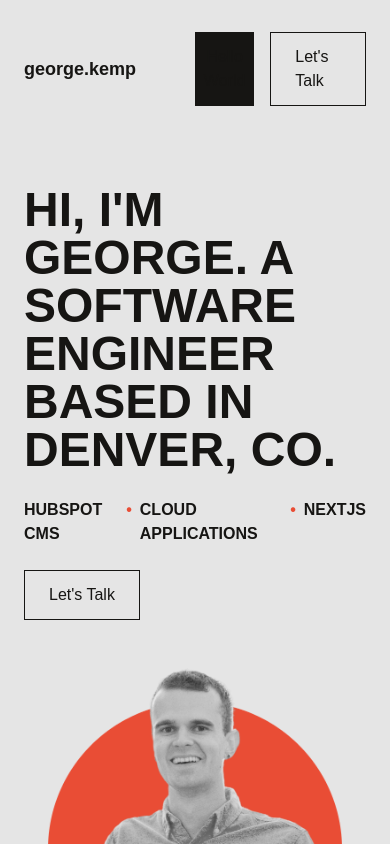
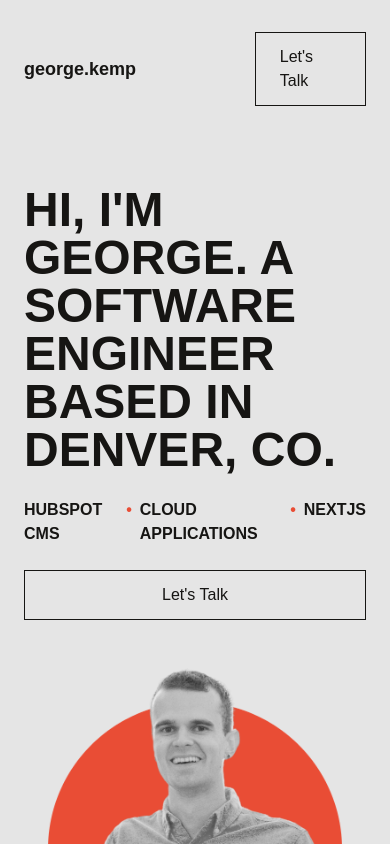
Before and after one commit to gkemp94/georgekemp-co-uk, a Next.js app: page / in a window 390 px wide. Shown: the top 844 px of the page. Built offline with nearby package versions, Linux system fonts and the light colour scheme; a web font is replaced by a local one.

Commit message:
Minor Changes For Mobile View

```diff
--- a/components/Header.tsx
+++ b/components/Header.tsx
@@ -8,17 +8,23 @@ const NavigationLink = ({ label }: { label: string }) => {
 
 const HamburgerButton = () => {
   return (
-    <button className="md:invisible bg-gray-900 h-full py-3 border border-gray-900">
+    <button className="invisible bg-gray-900 h-full py-3 border border-gray-900">
       Hello World
     </button>
   );
 };
 
-export const OutlineButton = ({ label }: { label: string }) => {
+export const OutlineButton = ({
+  label,
+  href,
+}: {
+  label: string;
+  href?: string;
+}) => {
   return (
     <a
-      className="px-6 py-3 border border-gray-900 transition-colors duration-200 hover:bg-gray-900 hover:text-white font-medium text-gray-900"
-      href="#"
+      className="px-6 py-3 border w-full md:w-auto flex items-center justify-center border-gray-900 transition-colors duration-200 hover:bg-gray-900 hover:text-white font-medium text-gray-900"
+      href={href}
     >
       {label}
     </a>
@@ -32,7 +38,7 @@ export default function Header() {
         <div className="col-span-6 md:col-span-4 font-bold text-lg">
           george.kemp
         </div>
-        <ul className="col-span-4 font-medium gap-6 w-full justify-center hidden md:flex">
+        <ul className="col-span-4 font-medium gap-6 w-full justify-center invisible hidden md:flex">
           <li>
             <NavigationLink label="Articles" />
           </li>
@@ -45,7 +51,7 @@ export default function Header() {
         </ul>
         <div className="col-span-6 md:col-span-4 flex gap-4 justify-end items-center">
           <HamburgerButton />
-          <OutlineButton label="Let's Talk" />
+          <OutlineButton href="#contact" label="Let's Talk" />
         </div>
       </div>
     </header>
--- a/pages/index.tsx
+++ b/pages/index.tsx
@@ -65,7 +65,7 @@ export default function Home() {
                   <li className="text-red-600">•</li>
                   <li>NextJS</li>
                 </ul>
-                <OutlineButton label={"Let's Talk"} />
+                <OutlineButton label={"Let's Talk"} href="#contact" />
               </div>
               <div className="col-span-12 md:col-span-6 px-6">
                 <Image
--- a/styles/globals.css
+++ b/styles/globals.css
@@ -6,6 +6,11 @@
 
 html {
   @apply bg-white text-gray-900;
+  @apply scroll-smooth;
+}
+
+body {
+  @apply scroll-smooth;
 }
 
 .section-inner {
```
